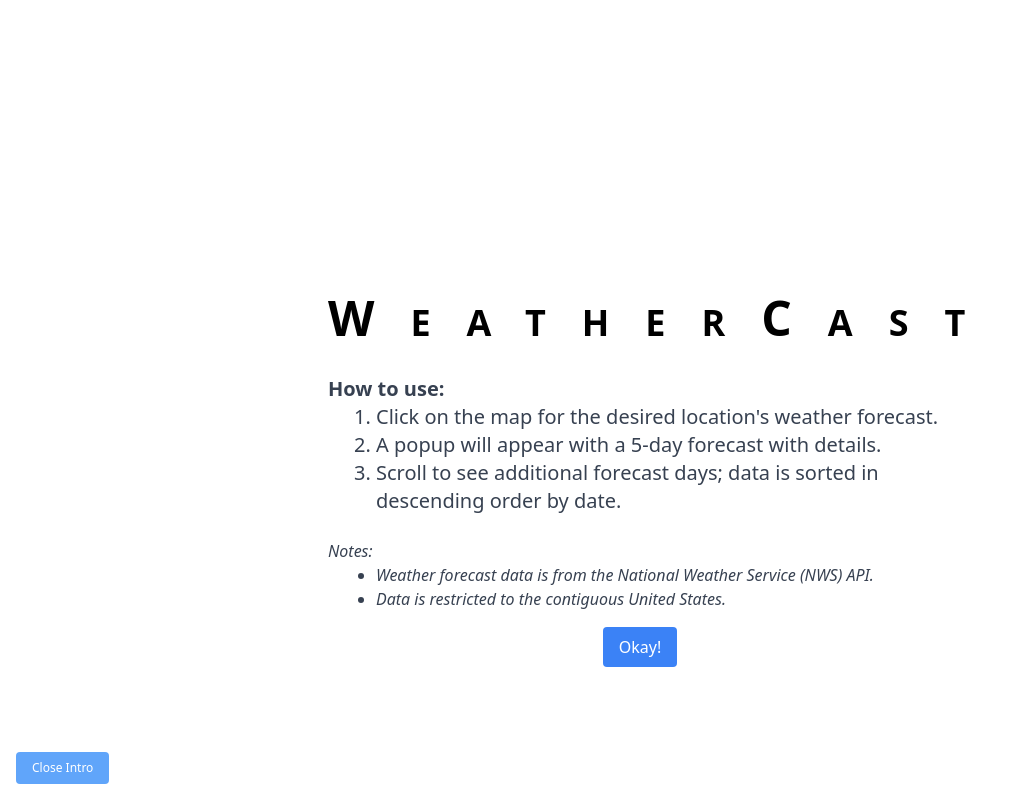
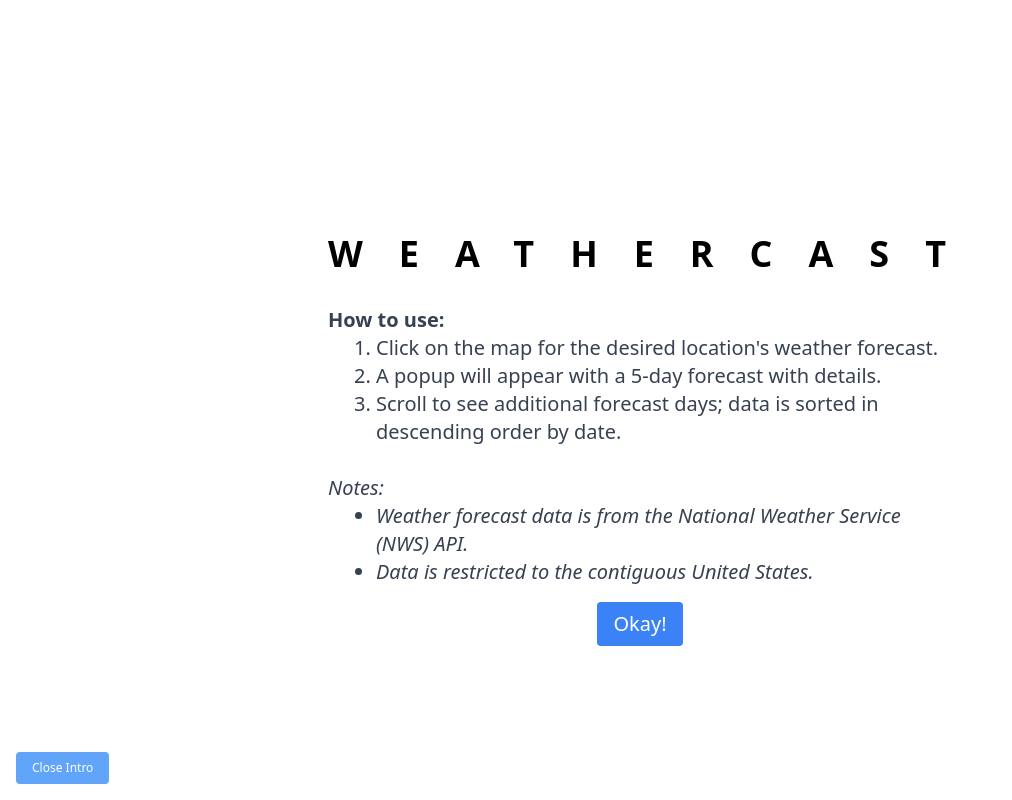
Before and after one commit to jheo728/weather-cast-app, a Flask app: page / in a window 1280 px wide. Shown: the whole page, without its empty margins (0-1012 px from the left). Run offline with Flask 3, Linux system fonts and the light colour scheme; some libraries are stand-ins or nearby versions.

Commit message:
styling updates for modal and intro overlay scaling

```diff
--- a/templates/map.html
+++ b/templates/map.html
@@ -27,15 +27,17 @@
     <!-- Introductory Overlay -->
     <div
       id="introOverlay"
-      class="modal hidden fixed inset-0 backdrop-filter backdrop-blur pt-20"
+      class="modal overflow-y-auto hidden fixed inset-0 max-h-screen flex items-center justify-center backdrop-filter backdrop-blur pt-20 text-xs sm:text-base md:text-lg lg:text-xl"
     >
       <div class="flex items-center justify-center h-screen">
         <div class="max-w-2xl p-6 text-center">
-          <h2 class="text-4xl font-bold mb-8" style="letter-spacing: 1em">
-            <span class="text-5xl">W</span>EATHER<span class="text-5xl">C</span
-            >AST
+          <h2
+            class="xs:text-xl sm:text-2xl md:text-3xl lg:text-4xl font-bold mb-8"
+            style="letter-spacing: 1em"
+          >
+            WEATHERCAST
           </h2>
-          <ul class="text-xl text-left list-disc text-gray-700 font-bold">
+          <ul class="text-left list-disc text-gray-700 font-bold">
             How to use:
             <ul class="list-decimal pl-12 font-normal">
               <li>
@@ -90,15 +92,15 @@
 
     <!-- Forecast Modal -->
     <div
-      class="modal hidden fixed inset-0 backdrop-filter backdrop-blur pt-20"
+      class="modal hidden fixed inset-0 backdrop-filter backdrop-blur pt-20 text-xs sm:text-sm md:text-base"
       id="forecastModal"
       aria-modal="true"
       aria-labelledby="forecastModalLabel"
     >
       <div class="flex items-start justify-center">
-        <div class="bg-white max-w-xl rounded-lg relative">
+        <div class="md:max-w-1xl bg-white rounded-lg relative">
           <!-- Fixed header -->
-          <div class="flex items-center mx-4 my-2">
+          <div class="flex flex-wrap items-center mx-4 my-2">
             <h5 class="font-bold">Weather Forecast -</h5>
             <h5 class="ml-2 text-sm" id="forecastModalLabel"></h5>
             <h6
@@ -124,10 +126,10 @@
             <div id="popup-content" class="my-6 column"></div>
             <!-- Hidden template for forecast period -->
             <template id="forecastPeriodTemplate">
-              <div class="flex mx-8 flex-col items-center">
+              <div class="flex mx-4 flex-col items-center">
                 <div class="flex text-sm">
                   <div
-                    class="flex flex-col text-xs text-center items-center mr-10 w-20 whitespace-normal"
+                    class="flex flex-col flex-wrap text-xs text-center items-center mr-5 w-20 whitespace-normal"
                   >
                     <div class="font-bold" data-id="periodName"></div>
                     <img
@@ -137,14 +139,15 @@
                     <div data-id="shortForecast"></div>
                   </div>
                   <div
-                    class="flex text-center items-center justify-center space-x-12"
+                    class="mt-8 flex flex-wrap text-center"
+                    style="gap: 2rem"
                   >
-                    <div class="flex flex-col items-center justify-center">
+                    <div class="w-12 grid justify-items-center">
                       <svg
                         class="feather feather-thermometer"
                         xmlns="http://www.w3.org/2000/svg"
-                        width="35"
-                        height="35"
+                        width="30"
+                        height="30"
                         viewBox="0 0 24 24"
                         fill="none"
                         stroke="currentColor"
@@ -158,12 +161,12 @@
                       </svg>
                       <div data-id="temp"></div>
                     </div>
-                    <div class="flex flex-col items-center justify-center">
+                    <div class="w-12 grid justify-items-center">
                       <svg
-                        class="feather feather-cloud-rain text-blue-500"
+                        class="feather feather-cloud-rain"
                         xmlns="http://www.w3.org/2000/svg"
-                        width="35"
-                        height="35"
+                        width="30"
+                        height="30"
                         viewBox="0 0 24 24"
                         fill="none"
                         stroke="currentColor"
@@ -180,12 +183,12 @@
                       </svg>
                       <div data-id="precipChance"></div>
                     </div>
-                    <div class="w-16 flex flex-col items-center justify-center">
+                    <div class="w-12 grid justify-items-center">
                       <svg
                         class="feather feather-wind"
                         xmlns="http://www.w3.org/2000/svg"
-                        width="35"
-                        height="35"
+                        width="30"
+                        height="30"
                         viewBox="0 0 24 24"
                         fill="none"
                         stroke="currentColor"
@@ -199,12 +202,12 @@
                       </svg>
                       <div data-id="wind"></div>
                     </div>
-                    <div class="flex flex-col items-center justify-center">
+                    <div class="w-12 grid justify-items-center">
                       <svg
                         class="feather feather-droplet text-blue-200"
                         xmlns="http://www.w3.org/2000/svg"
-                        width="35"
-                        height="35"
+                        width="30"
+                        height="30"
                         viewBox="0 0 24 24"
                         fill="none"
                         stroke="currentColor"
@@ -244,21 +247,22 @@
       id="noDataModal"
     >
       <div class="flex items-center justify-center min-h-screen">
-        <div class="bg-white mx-auto w-2/5 p-4 rounded-lg relative">
+        <div class="bg-white mx-auto w-fit p-4 rounded-lg relative">
           <!-- Close button -->
           <button
             type="button"
-            class="absolute top-0 right-0 mt-2 mr-4 p-2 text-4xl"
+            class="absolute top-0 right-0 mr-1 text-2xl md:text-3xl lg:text-4xl"
             aria-label="Close"
             id="closeNoDataModalBtn"
           >
             <span aria-hidden="true">&times;</span>
           </button>
+
           <!-- Modal content -->
-          <div class="modal-title">
+          <div class="mr-4">
             <h5 class="modal-title" id="noDataModalLabel"></h5>
           </div>
-          <div class="modal-body">
+          <div class="modal-body italic text-sm">
             <div id="no-data-content" class="column"></div>
           </div>
         </div>
```
